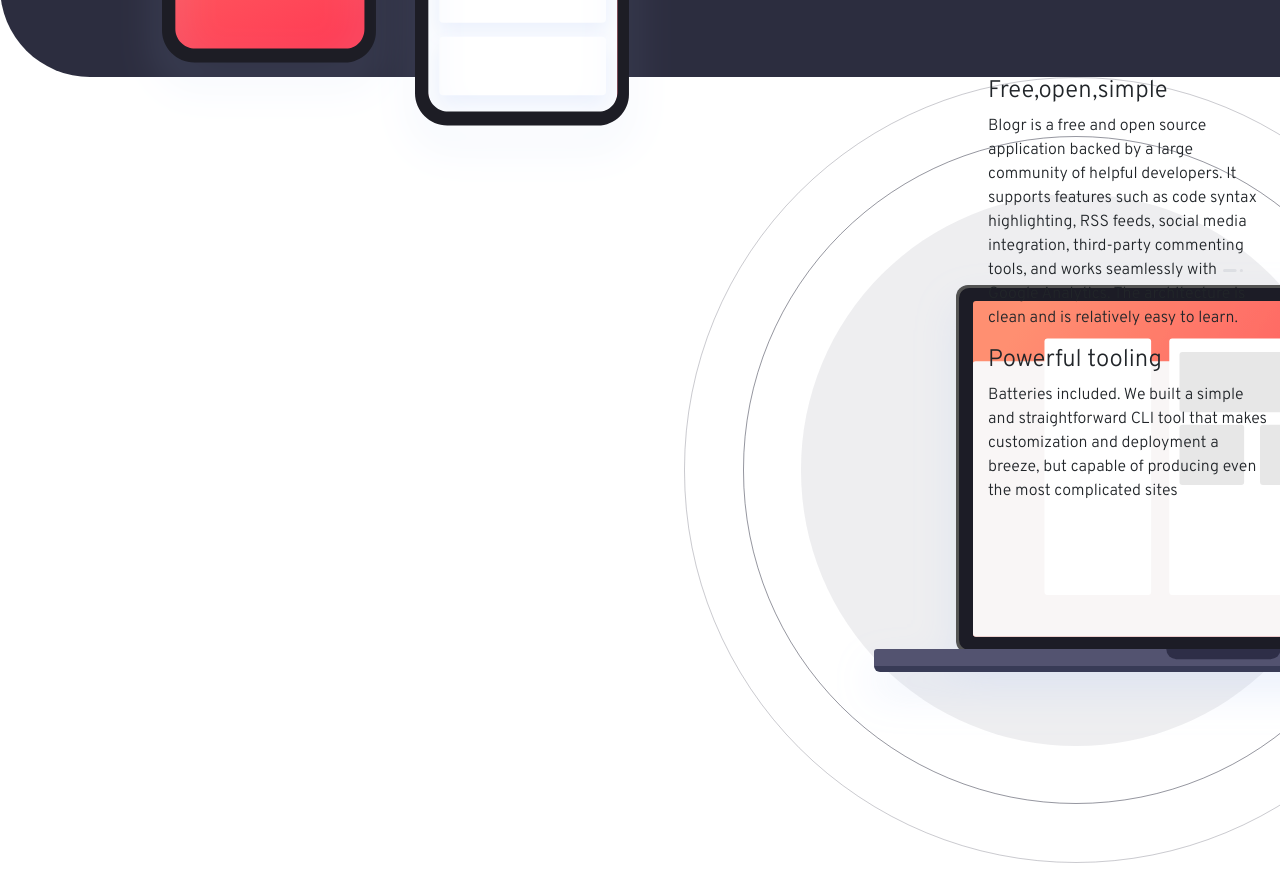
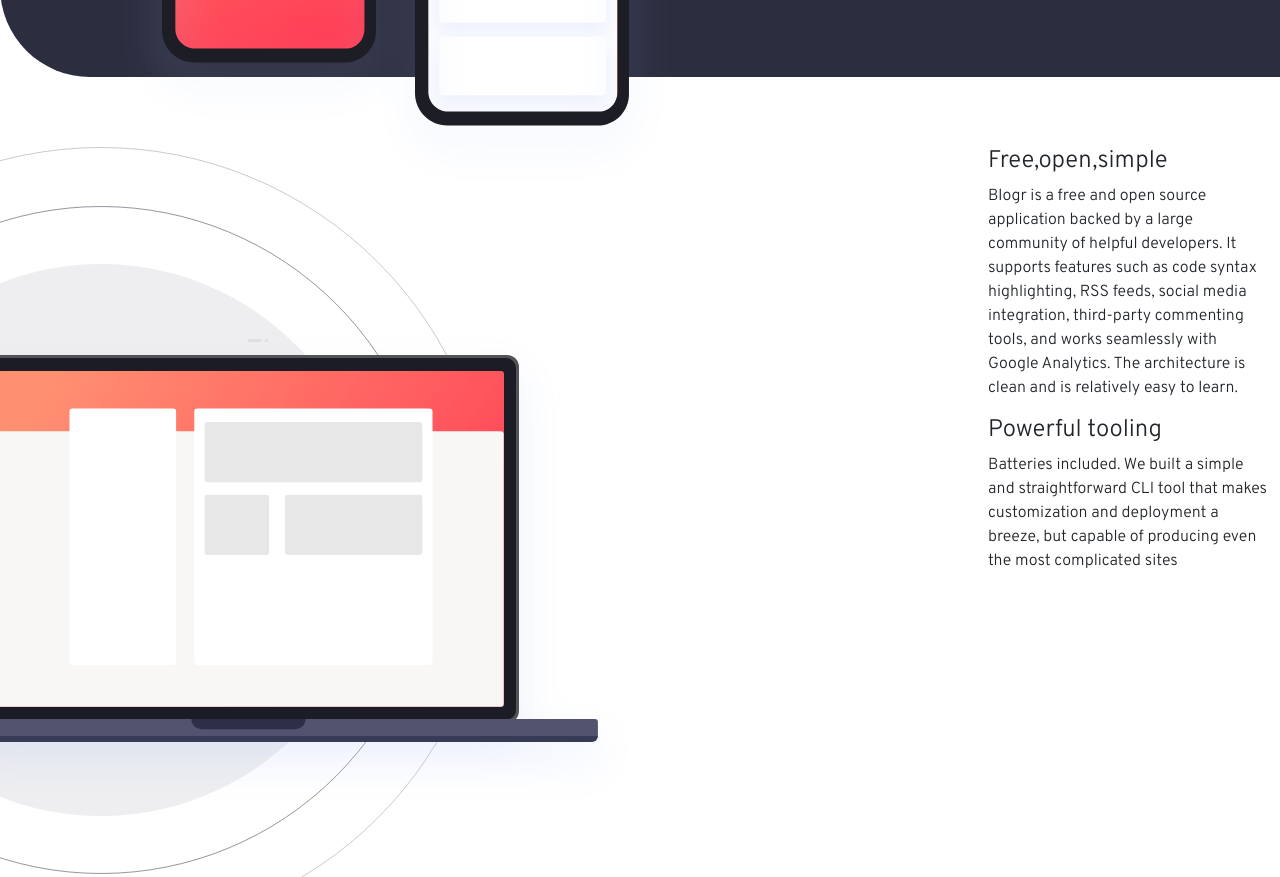
Before and after one commit to twalibnurrein07/blogr-landing-page, a plain HTML site: page index.html in a window 1280 px wide. Shown: the part 1589-2466 px from the top of the page. Drawn offline with nearby package versions, Linux system fonts and the light colour scheme.

Commit message:
commit changes

```diff
--- a/css/styles.css
+++ b/css/styles.css
@@ -32,18 +32,24 @@ a{
 #section2{
   background-color: hsl(0,0%,100%);
   padding-left: 70px;
+ overflow-x: hidden;
+ overflow-y: initial;
 }
 
 .col-6.text{
   padding: 60px;
 }
 
+.image{
+overflow-x: hidden;
+}
 
 .editor-img{
   height: 800px;
   position: relative;
   bottom:90px;
   left:70px;
+overflow-y: initial;
 }
 
 #section3{
@@ -65,8 +71,16 @@ a{
 
 #section4{
   background-color: hsl(0,0%,100%)!important;
+padding-top: 70px;
 
 }
 .laptop-img{
-  float:left;
+
+  vertical-align:baseline;
+position: relative;
+right: 975px;
 }
+
+.row.two{
+padding: 0;
+}
--- a/index.html
+++ b/index.html
@@ -16,6 +16,7 @@
 </head>
 
 <body>
+  <div class="container-full">
     <section id="section1">
       <div class="container">
         <nav class="navbar navbar-expand-lg navbar-light ">
@@ -33,7 +34,9 @@
                   <ul class="dropdown-menu" aria-labelledby="navbarDropdown">
                     <li><a class="dropdown-item" href="#">Action</a></li>
                     <li><a class="dropdown-item" href="#">Another action</a></li>
-                <li><hr class="dropdown-divider"></li>
+                    <li>
+                      <hr class="dropdown-divider">
+                    </li>
                     <li><a class="dropdown-item" href="#">Something else here</a></li>
                   </ul>
                 </li>
@@ -44,7 +47,9 @@
                   <ul class="dropdown-menu" aria-labelledby="navbarDropdown">
                     <li><a class="dropdown-item" href="#">Action</a></li>
                     <li><a class="dropdown-item" href="#">Another action</a></li>
-                <li><hr class="dropdown-divider"></li>
+                    <li>
+                      <hr class="dropdown-divider">
+                    </li>
                     <li><a class="dropdown-item" href="#">Something else here</a></li>
                   </ul>
                 </li>
@@ -56,7 +61,9 @@
                   <ul class="dropdown-menu" aria-labelledby="navbarDropdown">
                     <li><a class="dropdown-item" href="#">Action</a></li>
                     <li><a class="dropdown-item" href="#">Another action</a></li>
-                <li><hr class="dropdown-divider"></li>
+                    <li>
+                      <hr class="dropdown-divider">
+                    </li>
                     <li><a class="dropdown-item" href="#">Something else here</a></li>
                   </ul>
                 </li>
@@ -64,7 +71,7 @@
               </ul>
               <form class="d-flex">
                 <a class="nav-link active" aria-current="page" href="#">Login</a>
-            <button  class="btn btn-light " type="submit">Sign up</button>
+                <button class="btn btn-light " type="submit">Sign up</button>
               </form>
             </div>
           </div>
@@ -99,7 +106,7 @@
             of your blog by adding customized categories, sections, format, or flow. With this functionality, you’re in full control.
           </p>
         </div>
-  <div class="col-6">
+        <div class="col-6 image">
           <img src="images/illustration-editor-desktop.svg" alt="editor-img" class="editor-img">
         </div>
       </div>
@@ -117,12 +124,12 @@
     </section>
 
     <section id="section4">
-  <div class="row">
-
+      <div class="row two">
         <div class="col-6">
           <img src="images/illustration-laptop-desktop.svg" alt="laptop-img" class="laptop-img">
         </div>
-    <div class="col-6">
+
+        <div class="col-6 text2">
           <h4>Free,open,simple</h4>
           <p>Blogr is a free and open source application backed by a large community of helpful developers. It supports features such as code
             syntax highlighting, RSS feeds, social media integration, third-party commenting tools, and works seamlessly with Google Analytics.
@@ -132,14 +139,21 @@
           <p>Batteries included. We built a simple and straightforward CLI tool that makes customization and deployment a breeze, but capable
             of producing even the most complicated sites
           </p>
+
         </div>
+
+
       </div>
+
+
 
     </section>
 
     <section id="section5">
 
     </section>
+  </div>
+
 
 
   <footer>
```
Lines whose indentation alone changed are shown as unchanged.
